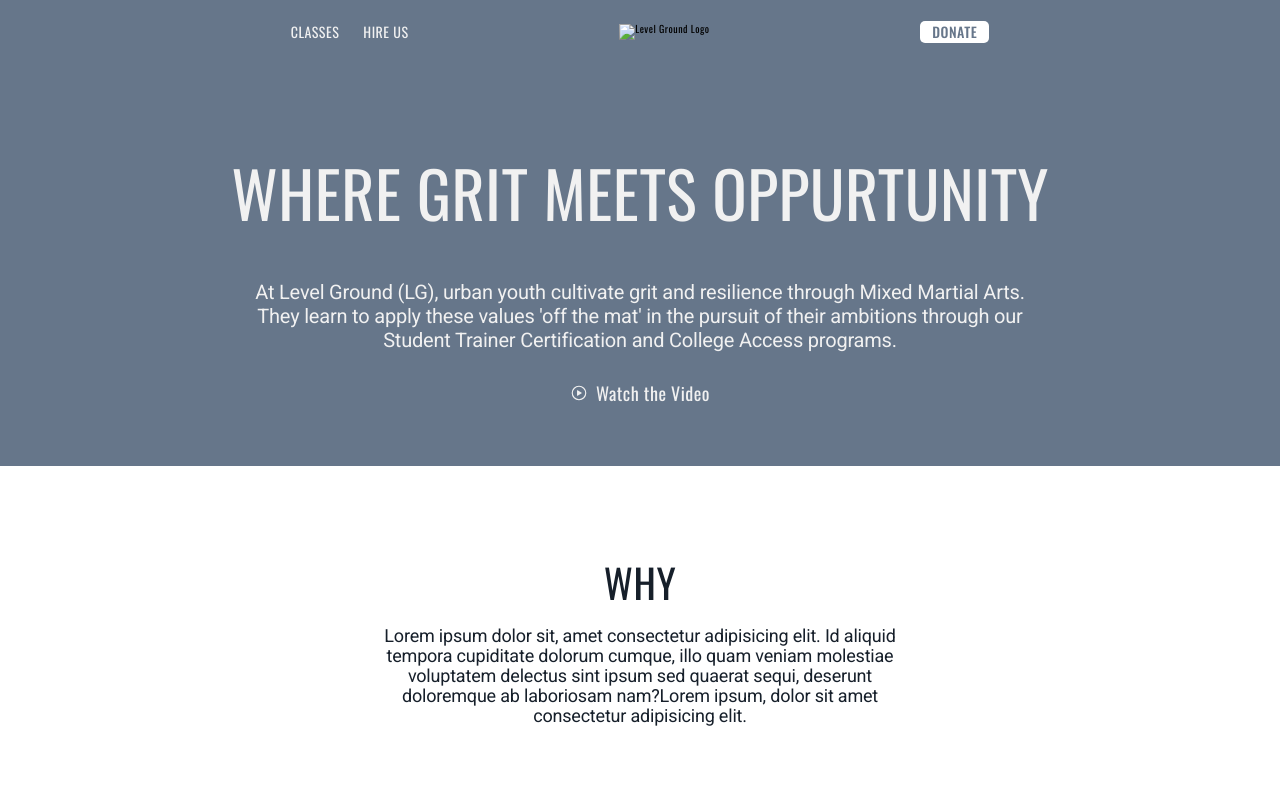
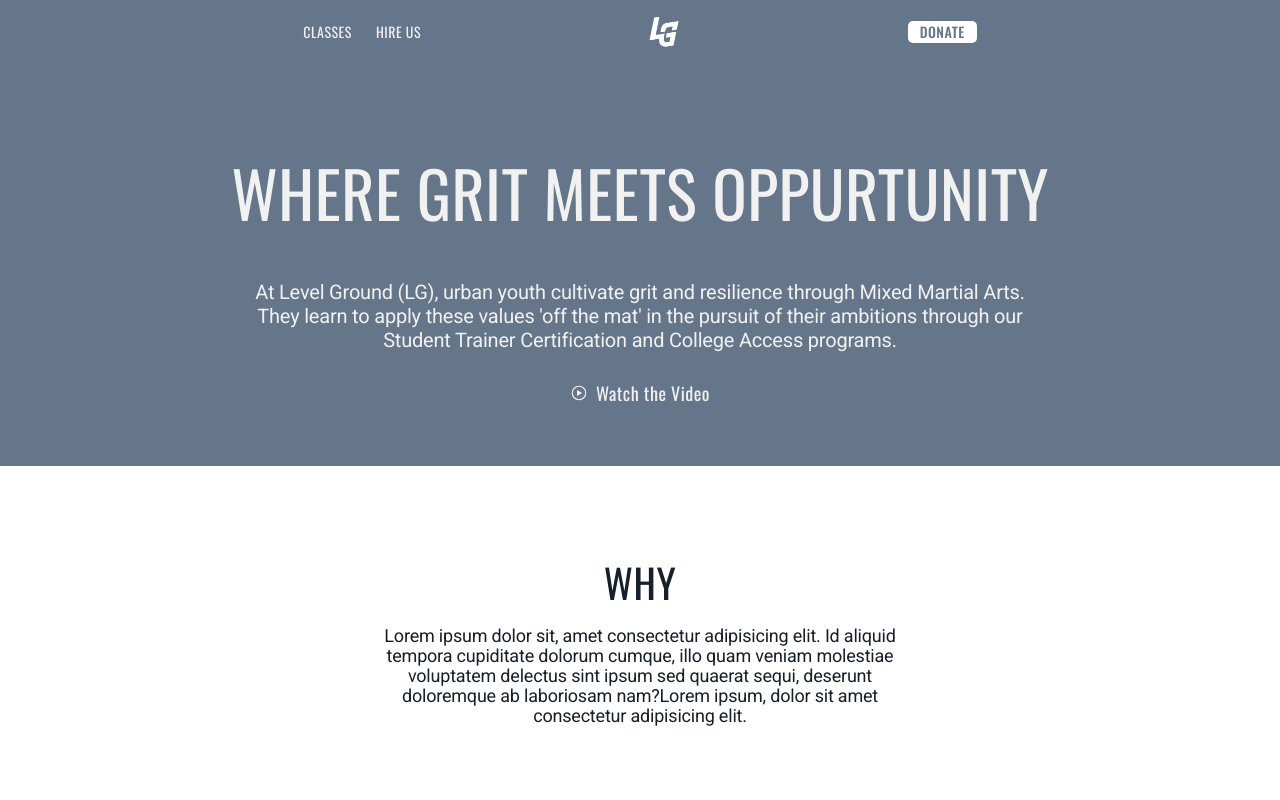
Before and after one commit to Lando241/levelGroundLayout, a plain HTML site: page index.html in a window 1280 px wide. Shown: the top 800 px of the page. Drawn offline with nearby package versions, Linux system fonts and the light colour scheme.

Commit message:
Layout Homework
Added nav logo.

```diff
--- a/index.html
+++ b/index.html
@@ -19,7 +19,7 @@
           <li><a class="nav-link" href="#">CLASSES</a></li>
           <li><a class="nav-link" href="#">HIRE US</a></li>
         </ul>
-        <img src="#" alt="Level Ground Logo" class="nav-logo" />
+        <img src="lg_logo_white.png" alt="Level Ground Logo" class="nav-logo" />
         <a class="nav-link nav-btn" href="#">DONATE</a>
       </nav>
     </header>
--- a/style.css
+++ b/style.css
@@ -57,6 +57,10 @@ nav a {
   text-decoration: none;
   color: #f1f1f1;
   font-size: 1.4rem;
+}
+
+.nav-logo {
+  max-width: 4rem;
 }
 
 .nav-btn {
```
